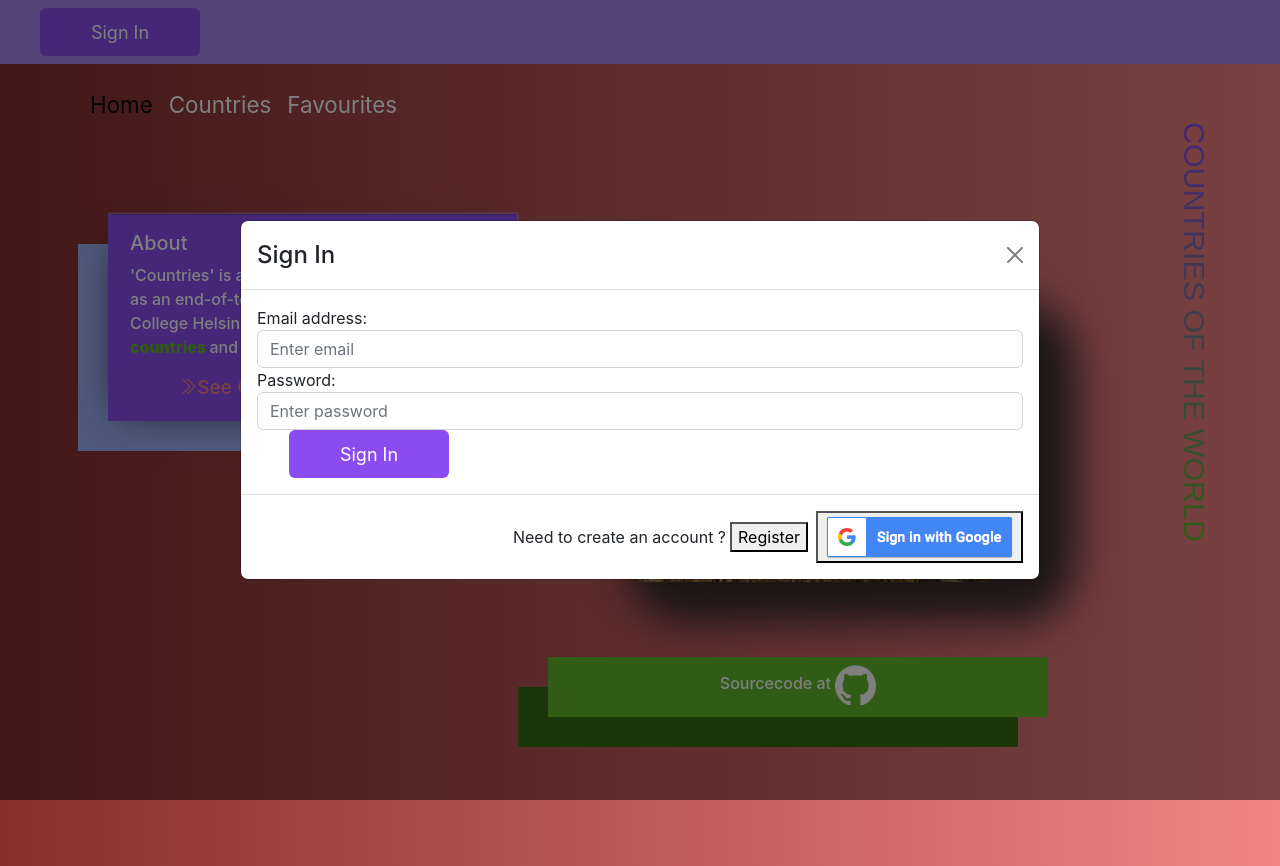
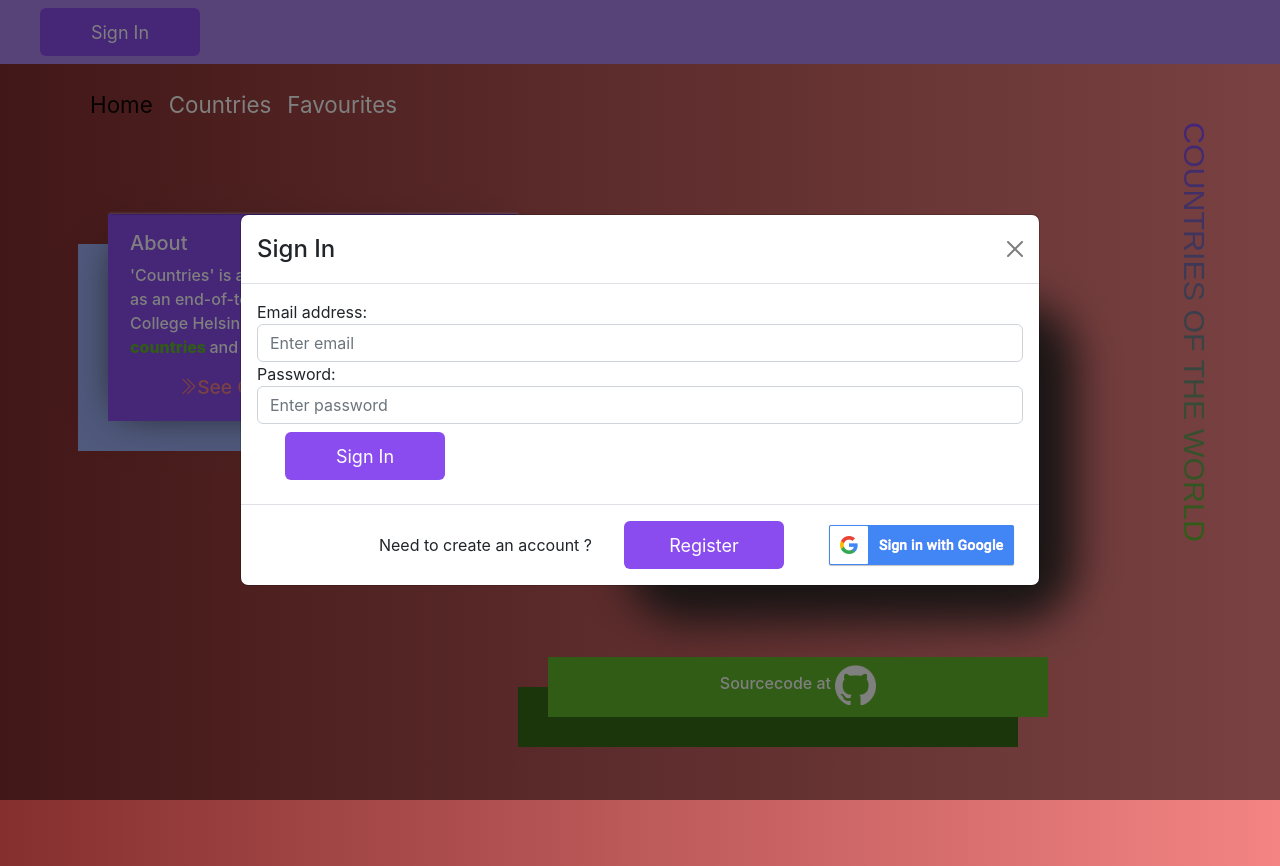
Before and after one commit to andorjamb/countries-anna, a React (Create React App) app: page / in a window 1280 px wide. Both pictures are taken after a click on the button "Sign In". Built offline with nearby package versions, Linux system fonts and the light colour scheme; no server answers.

Commit message:
improve styling for register and signin modals

```diff
--- a/src/components/Login.jsx
+++ b/src/components/Login.jsx
@@ -9,9 +9,9 @@ import {
 //import { db, addDoc, query, collection, where, getDocs } from 'firebase';
 import googleButton from '../assets/thirdPartyButtons/btn_google_signin_dark_normal_web.png';
 
-//import { useForm } from "react-hook-form";
 import Button from 'react-bootstrap/Button';
 import Modal from 'react-bootstrap/Modal';
+import Row from 'react-bootstrap/Row';
 import { showLogin, showRegister } from '../features/modalSlice';
 import { auth } from '../app/auth/firestore';
 
@@ -22,7 +22,6 @@ const Login = () => {
     const [password, setPassword] = useState('');
 
     const provider = new GoogleAuthProvider();
-
 
     const loginOpen = useSelector((state) => state.modal.loginOpen);
 
@@ -60,9 +59,6 @@ const Login = () => {
             alert(err.message);
         }
 
-
-
-
     }
 
     return (
@@ -84,15 +80,15 @@ const Login = () => {
                             <label htmlFor="pwd">Password:</label>
                             <input type="password" className="form-control" placeholder="Enter password" id="pwd" onChange={(e) => { setPassword(e.target.value) }} />
                         </div>
+                        <Row className="center p-2"><Button type="submit" className="btn btn-primary">Sign In</Button></Row>
 
-                        <button type="submit" className="btn btn-primary">Sign In</button>
                     </form>
                 </Modal.Body>
 
                 <Modal.Footer>
                     Need to create an account ?
-                    <button onClick={openRegister}>Register</button>
-                    <button onClick={handleGoogleSignIn}><img src={googleButton} alt="google-button" /></button>
+                    <Button onClick={openRegister}>Register</Button>
+                    <button style={{ border: 'none', background: 'transparent' }} onClick={handleGoogleSignIn}><img src={googleButton} alt="google-button" /></button>
                 </Modal.Footer>
             </Modal>
         </div>
--- a/src/components/Register.jsx
+++ b/src/components/Register.jsx
@@ -62,7 +62,7 @@ const Register = () => {
         <div className="modal show">
             <Modal show={registerOpen} onHide={closeModal}>
                 <Modal.Header closeButton>
-                    <Modal.Title>Sign In</Modal.Title>
+                    <Modal.Title>Register</Modal.Title>
                 </Modal.Header>
 
                 <Modal.Body>
@@ -87,16 +87,16 @@ const Register = () => {
                             <label htmlFor="lastName" >Last name</label>
                             <input type="text" className="form-control" placeholder="Enter Last Name" id="lastName" onChange={(e) => { setLastName(e.target.value) }} />
                         </div>
-                        <Row>   <button type="submit" className="btn btn-primary">Submit</button>
+                        <Row className="p-2 center"><Button type="submit" style={{ margin: 'auto' }} className="btn btn-primary">Submit</Button>
                             {checkText}</Row>
 
                     </form>
                 </Modal.Body>
 
                 <Modal.Footer>
-                    Already have an account?
-                    <Button onClick={openLogin}>Login</Button>
-                    <Button><img src={googleButton} alt="google-button" /></Button>
+                    <p style={{ textAlign: 'center', justifyContent: 'center', margin: 'auto' }}>Already have an account?</p>
+                    <Row><Button onClick={openLogin}>Login</Button><Button style={{ border: 'none', background: 'transparent' }}><img className="pe-5" src={googleButton} alt="google-button" /></Button></Row>
+
                 </Modal.Footer>
             </Modal>
 
```
